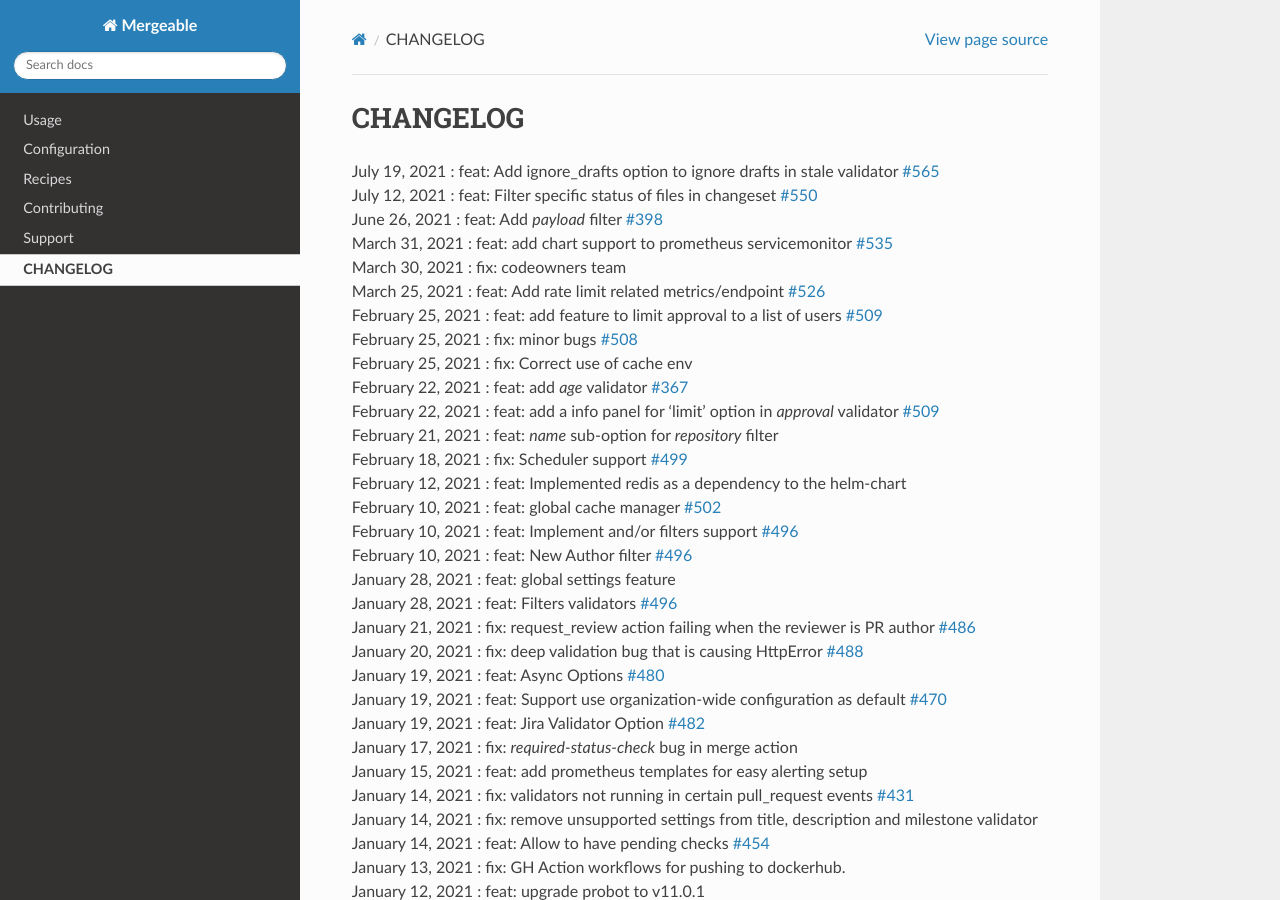
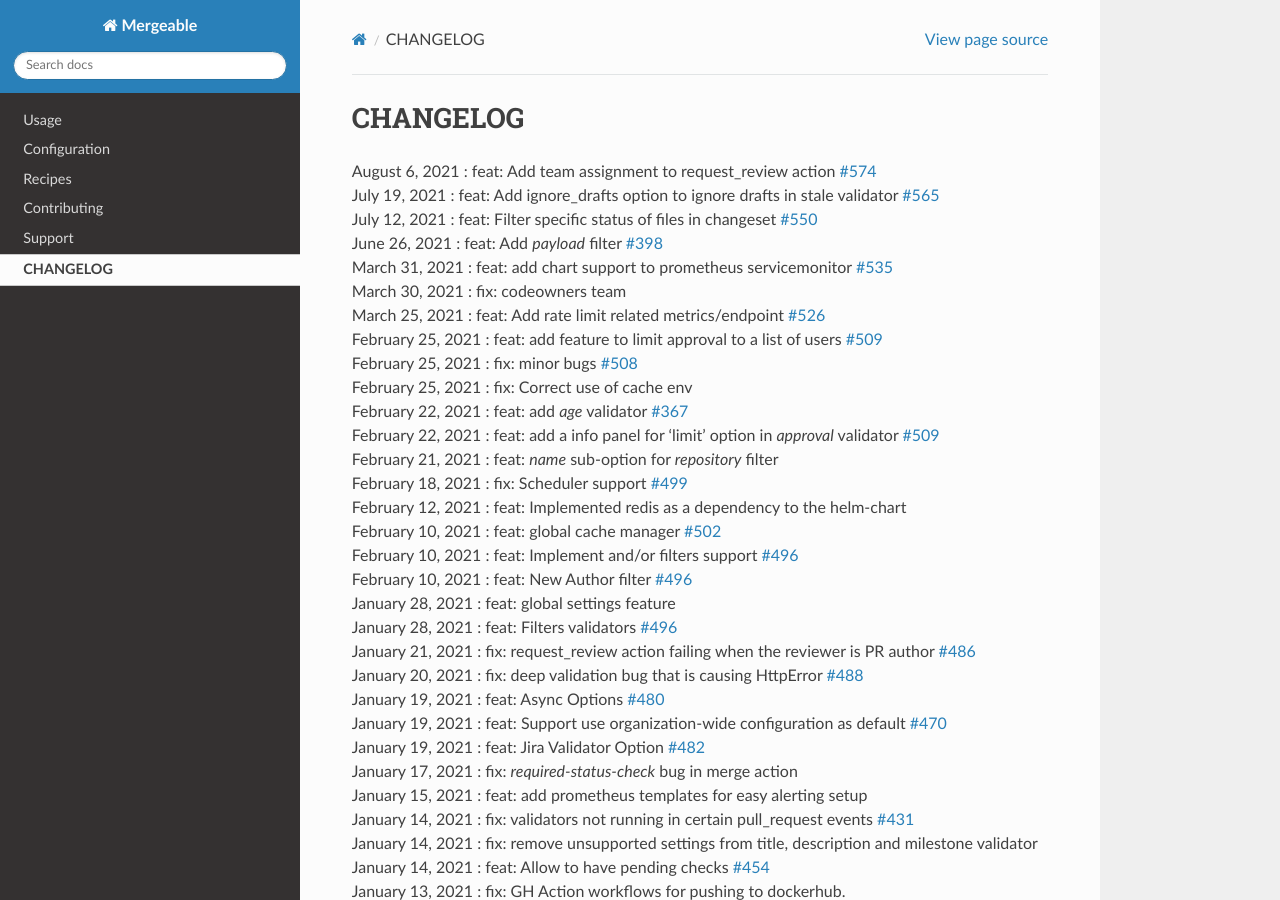
Before and after one commit to mergeability/mergeable, a Sphinx documentation site: the page built from docs/changelog.rst, in a window 1280 px wide and 900 px high. Built offline with Sphinx 7.4.7 and the Read the Docs theme 2.0.0, drawn with Linux system fonts in a browser that asks for light colours.

Commit message:
Update changelog

```diff
--- a/docs/changelog.rst
+++ b/docs/changelog.rst
@@ -1,5 +1,6 @@
 CHANGELOG
 =====================================
+| August 6, 2021 : feat: Add team assignment to request_review action `#574 <https://github.com/mergeability/mergeable/pull/574>`_
 | July 19, 2021 : feat: Add ignore_drafts option to ignore drafts in stale validator `#565 <https://github.com/mergeability/mergeable/issues/565>`_
 | July 12, 2021 : feat: Filter specific status of files in changeset `#550 <https://github.com/mergeability/mergeable/issues/550>`_
 | June 26, 2021 : feat: Add `payload` filter `#398 <https://github.com/mergeability/mergeable/issues/398>`_
```
